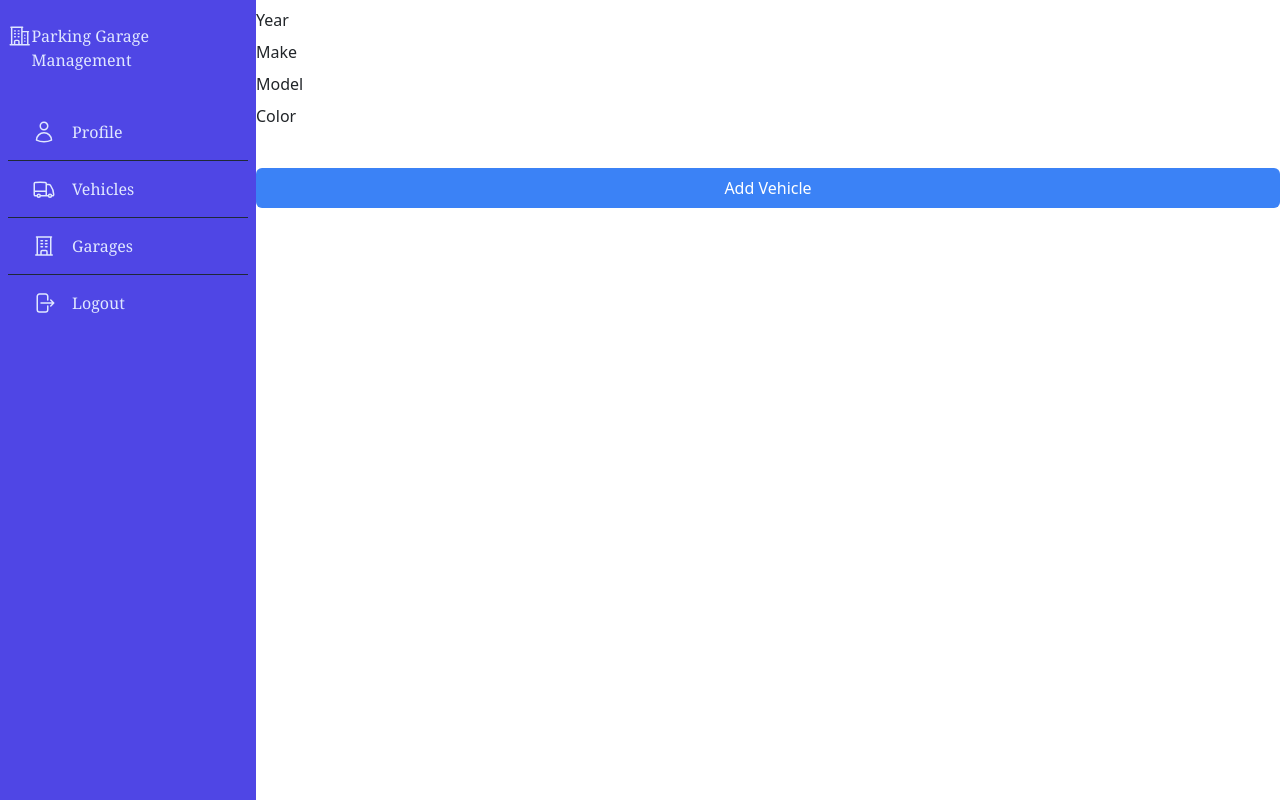
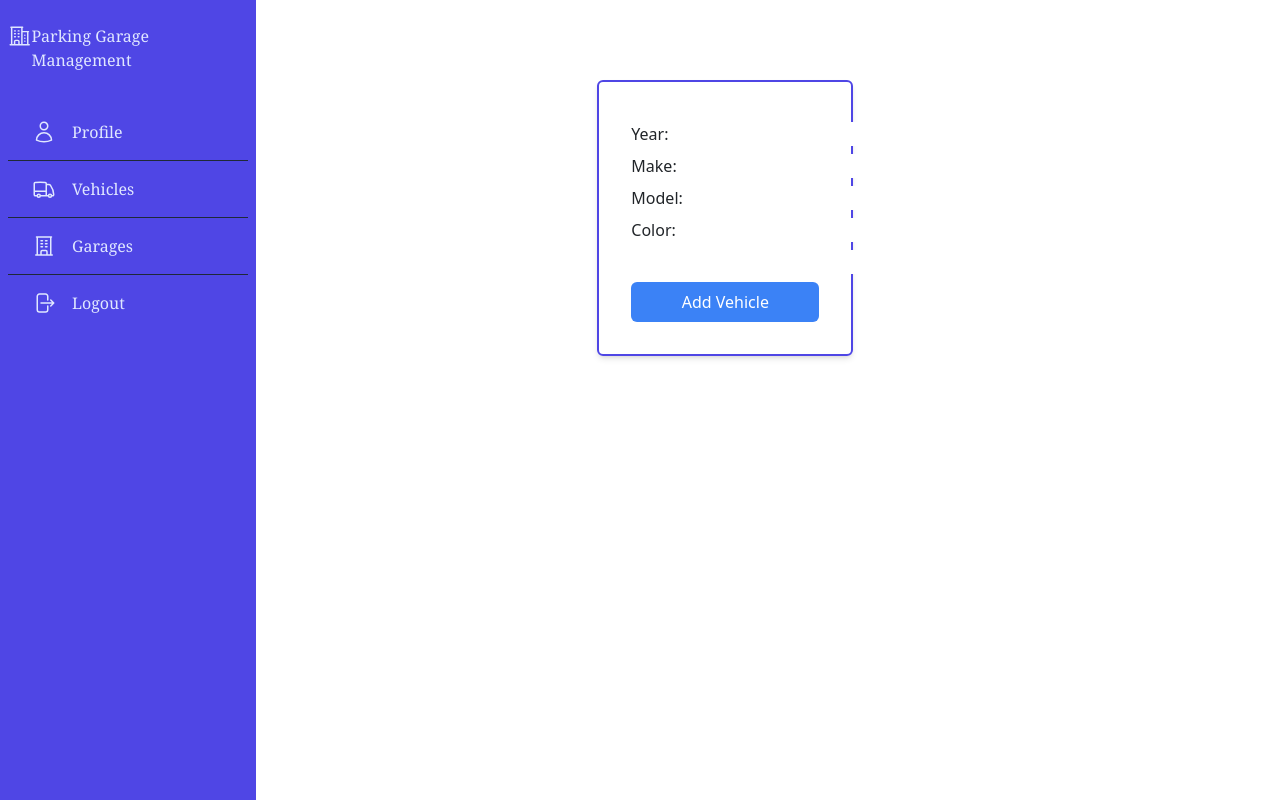
Before and after one commit to bmon1/Parking-Garage-Frontend, a Vue app: page /addVehicle in a window 1280 px wide. Built offline with nearby package versions, Linux system fonts and the light colour scheme.

Commit message:
Styled the add vehicle page some

```diff
--- a/src/components/AddVehicle.vue
+++ b/src/components/AddVehicle.vue
@@ -1,22 +1,26 @@
 <template>
-  <form @submit.prevent="onAddNewVehicle">
-    <div class="my-2">
-      <label for="year">Year</label>
+  <div id="form-container" class="grid grid-cols-12 my-20">
+    <form
+      @submit.prevent="onAddNewVehicle"
+      class="col-start-5 col-end-8 border-2 border-indigo-600 rounded-md shadow-md p-8"
+    >
+      <div class="my-2 flex justify-between">
+        <label for="year">Year:</label>
         <input v-model="form.year" id="year" name="year" type="text" />
       </div>
-    <div class="my-2">
-      <label for="make">Make</label>
+      <div class="my-2 flex justify-between">
+        <label for="make">Make:</label>
         <input v-model="form.make" id="make" name="make" type="text" />
       </div>
-    <div class="my-2">
-      <label for="model">Model</label>
+      <div class="my-2 flex justify-between">
+        <label for="model">Model:</label>
         <input v-model="form.model" id="model" name="model" type="text" />
       </div>
-    <div class="my-2">
-      <label for="color">Color</label>
+      <div class="my-2 flex justify-between">
+        <label for="color">Color:</label>
         <input v-model="form.color" id="color" name="color" type="text" />
       </div>
-    <div class="my-2">
+      <div class="my-2 flex justify-between">
         <label for="license_plate"></label>
         <input
           v-model="form.license_plate"
@@ -25,10 +29,14 @@
           type="text"
         />
       </div>
-    <button type="submit" class="w-full bg-blue-500 text-white p-2 rounded-md">
+      <button
+        type="submit"
+        class="w-full bg-blue-500 text-white p-2 rounded-md"
+      >
         Add Vehicle
       </button>
     </form>
+  </div>
 </template>
 
 <script setup>
```
Lines whose indentation alone changed are shown as unchanged.
